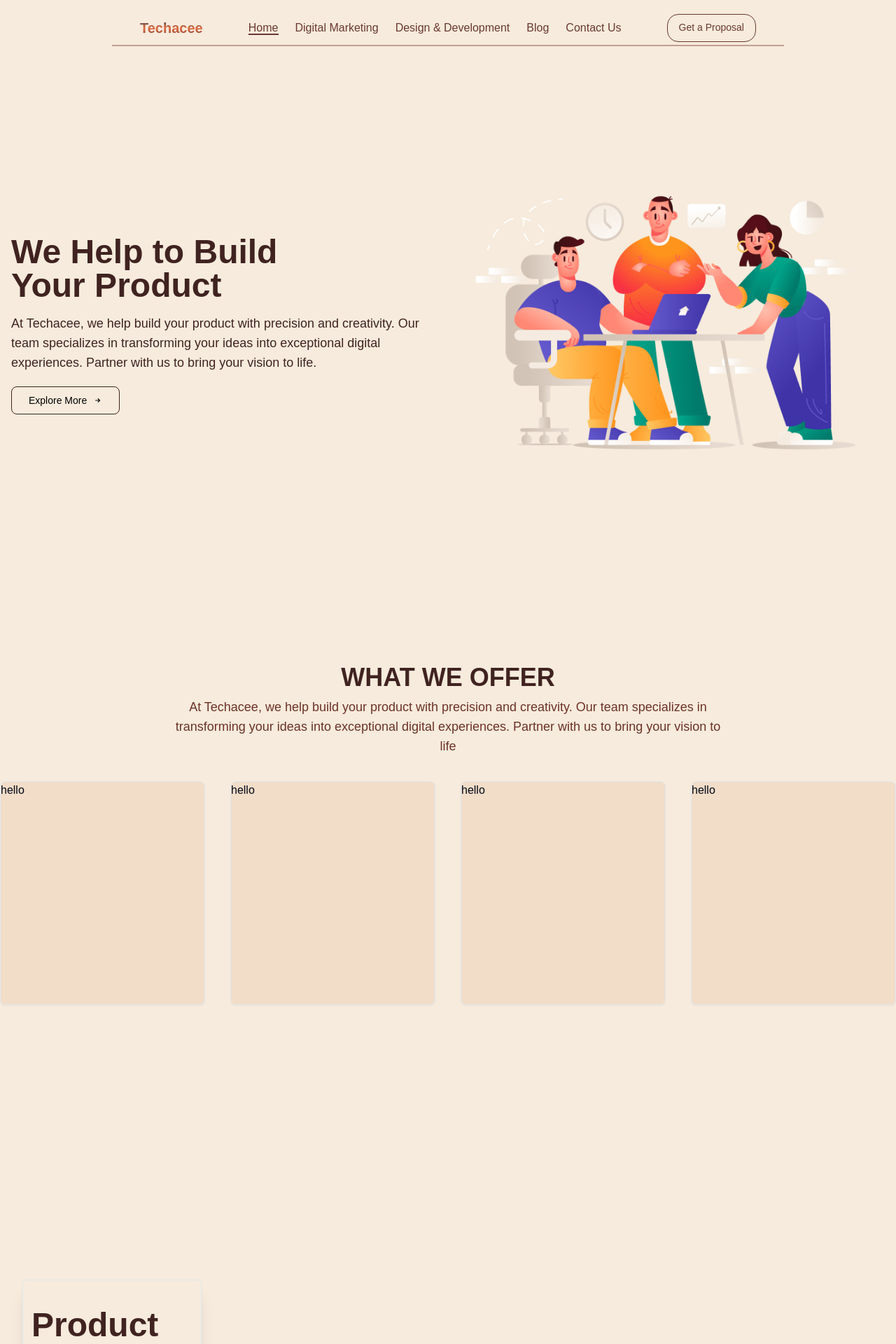
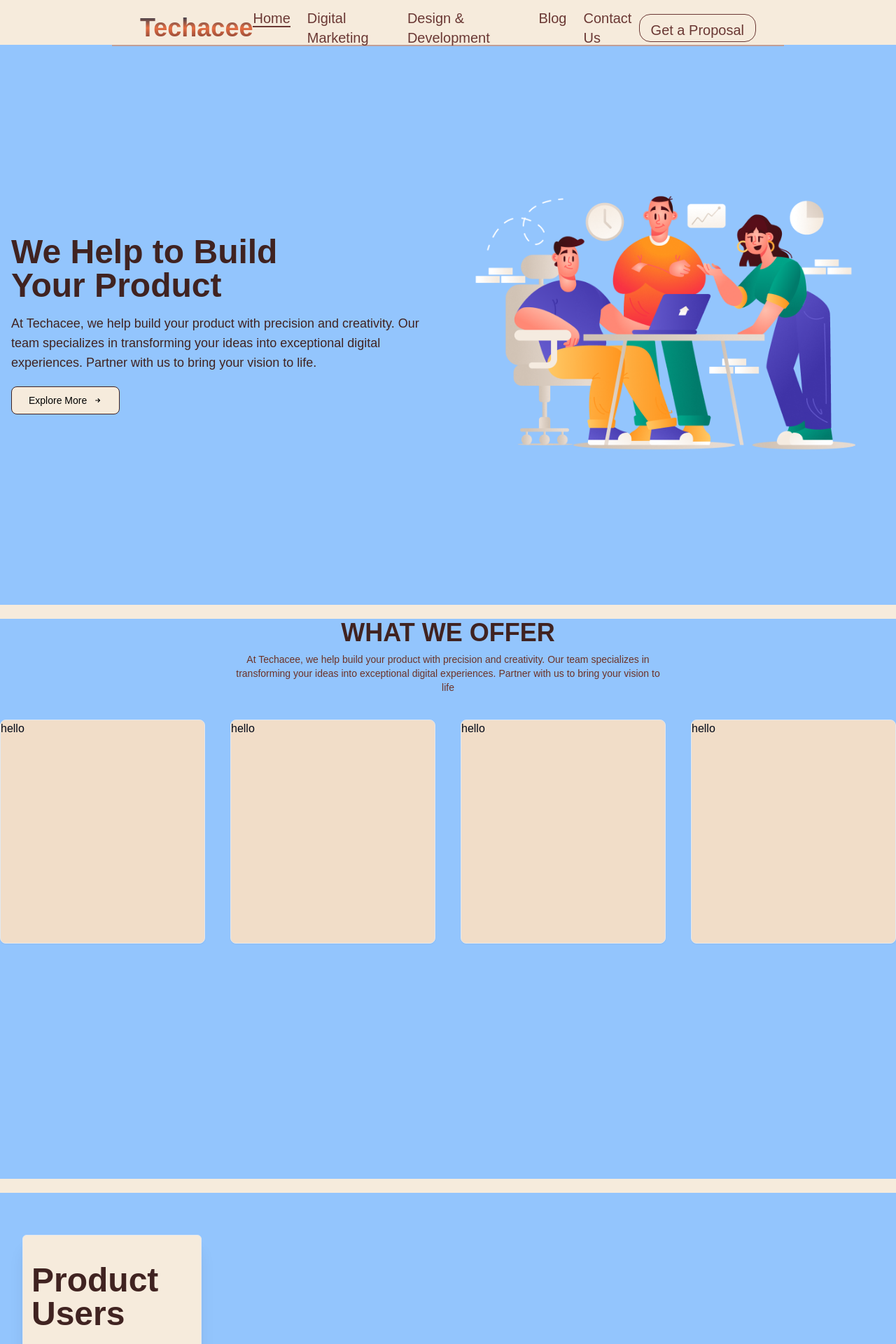
Before and after one commit to Agent-006/digitalbroo, a Next.js app: page / in a window 1280 px wide. Shown: the top 1920 px of the page at 70% size. Built offline with nearby package versions, Linux system fonts and the light colour scheme; a web font is replaced by a local one.

Commit message:
refactor: nav & offer & hero

```diff
--- a/src/app/components/AboutSection.tsx
+++ b/src/app/components/AboutSection.tsx
@@ -4,7 +4,7 @@ import { TiArrowRight } from 'react-icons/ti';
 
 const AboutSection = () => {
     return (
-        <div className='flex md:flex-row flex-col gap-5 w-full max-w-screen-2xl h-screen items-center justify-center'>
+        <div className='flex md:flex-row flex-col gap-5 w-full max-w-screen-2xl h-screen items-center justify-center bg-blue-300 xl:'>
             <div className="flex md:flex-row flex-col w-full h-full">
                 <div className="flex flex-col md:w-1/2 w-full md:h-full h-1/2 flex-wrap">
                     <div className="flex flex-col w-1/2 h-full items-center justify-center gap-10">
--- a/src/app/components/Hero.tsx
+++ b/src/app/components/Hero.tsx
@@ -5,7 +5,7 @@ import { TiArrowRight } from 'react-icons/ti';
 
 const Hero = () => {
   return (
-    <div className="flex flex-col md:flex-row items-center px-4 h-screen max-h-screen-xl w-full max-w-screen-xl mx-auto">
+    <div className="flex flex-col md:flex-row items-center px-4 h-screen max-h-screen-xl w-full max-w-screen-2xl mx-auto bg-blue-300">
       <div className="flex flex-col items-start md:w-1/2 w-full lg:mt-0 md:mt-10 mt-20 lg:pr-8">
         <p className="lg:text-5xl md:text-4xl text-2xl font-bold text-dark text-left">
           We Help to Build <br /> Your Product
--- a/src/app/components/Offer.tsx
+++ b/src/app/components/Offer.tsx
@@ -3,12 +3,12 @@ import React from 'react';
 
 const Offer = () => {
   return (
-    <div className='flex flex-col items-center mt-16 gap-8 mx-auto min-h-screen w-full'>
+    <div className='flex flex-col items-center  gap-8 mx-auto min-h-screen w-full max-w-screen-2xl bg-blue-300'>
       <div className="flex flex-col items-center lg:w-[57rem] w-full">
         <h1 className="lg:text-4xl md:text-3xl text-2xl font-bold text-[#402321] text-center">
           WHAT WE OFFER
         </h1>
-        <p className='mt-2 text-[#6C3227] text-center text-lg'>
+        <p className='mt-2 text-[#6C3227] text-center mb:text-lg text-sm'>
           At Techacee, we help build your product with precision and creativity. Our team specializes in
           <br className='hidden md:block' />
           transforming your ideas into exceptional digital experiences. Partner with us to bring your vision to
--- a/src/app/components/WorkExample.tsx
+++ b/src/app/components/WorkExample.tsx
@@ -3,7 +3,7 @@ import React from 'react'
 
 const WorkExample = () => {
   return (
-    <div className='flex flex-col w-full items-center h-auto overflow-hidden gap-5 xl:gap-10'>
+    <div className='flex flex-col w-full items-center h-auto overflow-hidden gap-5 xl:gap-10 max-w-screen-2xl bg-blue-300'>
 
 
       <div className="flex flex-col w-full items-center h-2/5">
--- a/src/app/page.tsx
+++ b/src/app/page.tsx
@@ -2,7 +2,8 @@ import Hero from "@/app/components/Hero";
 import Offer from "./components/Offer";
 import AboutSection from "./components/AboutSection";
 import WorkExample from "./components/WorkExample";
-import Client from "./components/Client";
+import Client from "./components/client";
+
 
 
 
@@ -10,7 +11,7 @@ import Client from "./components/Client";
 
 export default function Home() {
   return (
-    <div className="flex flex-col h-auto mb-20 gap-20 md:gap-5">
+    <div className="flex flex-col h-auto mb-20 gap-20 md:gap-5 items-center justify-center">
       <Hero/>
       <Offer/>
       <AboutSection/>
--- a/src/components/shared/Navbar.tsx
+++ b/src/components/shared/Navbar.tsx
@@ -13,7 +13,7 @@ const Navbar = () => {
     <div className="w-full min-w-screen-2xl h-[4rem] relative top-0">
       <div className="flex mx-4 md:mx-10 lg:mx-20 xl:mx-40 h-full">
         <div className="flex justify-between items-center w-full px-4 sm:px-6 md:px-10 h-full mt-2 ">
-          <h1 className="lg:text-xl text-lg font-bold bg-gradient-to-b from-[#0F324F] via-[#E66E42] to-[#6A3834] bg-clip-text text-transparent">
+          <h1 className="text-xl xl:text-4xl font-bold bg-gradient-to-b from-[#0F324F] via-[#E66E42] to-[#6A3834] bg-clip-text text-transparent">
             Techacee
           </h1>
           <ul className="hidden md:flex gap-x-7 md:gap-x-6">
@@ -25,7 +25,7 @@ const Navbar = () => {
                     href={item.path}
                     className={`${
                       isActive ? "border-b-2 border-[#6A3834]" : ""
-                    } lg:text-[16px] md:text-[12px] text-[#6A3834]`}
+                    } lg:text-[16px] md:text-[12px] xl:text-xl text-[#6A3834]`}
                   >
                     {item.name}
                   </Link>
@@ -34,8 +34,8 @@ const Navbar = () => {
             })}
           </ul>
           <Link href="">
-            <Button variant={"outline"} className="hidden md:block bg-light border border-[#6A3834] rounded-2xl" asChild>
-              <p className="text-dark-foreground">Get a Proposal</p>
+            <Button variant={"outline"} className="hidden md:block bg-light border border-[#6A3834] rounded-2xl text-center" asChild>
+              <p className="text-dark-foreground xl:text-xl">Get a Proposal</p>
             </Button>
           </Link>
           <div className="lg:hidden md:hidden top-5 right-4 block z-50">
--- a/src/components/ui/sheet.tsx
+++ b/src/components/ui/sheet.tsx
@@ -56,7 +56,7 @@ interface SheetContentProps
 const SheetContent = React.forwardRef<
   React.ElementRef<typeof SheetPrimitive.Content>,
   SheetContentProps
->(({ side = "right", className, children, ...props }, ref) => (
+>(({ side = "left", className, children, ...props }, ref) => (
   <SheetPortal>
     <SheetOverlay />
     <SheetPrimitive.Content
```
